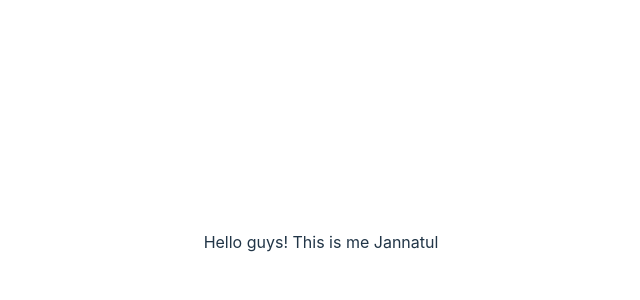
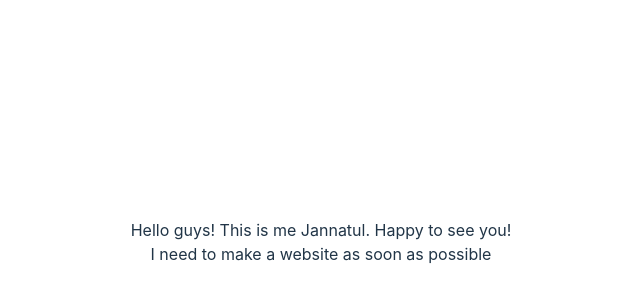
Before and after one commit to jannat-349/portfolio, a React (Vite) app: page / in a window 1280 px wide. Shown: the part 158-458 px from the top of the page, without its empty margins (319-959 px from the left). Built offline with nearby package versions, Linux system fonts and the light colour scheme.

Commit message:
Added read/write permission in github actions

```diff
--- a/src/App.jsx
+++ b/src/App.jsx
@@ -5,7 +5,9 @@ import './App.css'
 
 function App() {
   return (
-    <div>Hello guys! This is me Jannatul</div>
+    <div>Hello guys! This is me Jannatul. Happy to see you!
+      <div>I need to make a website as soon as possible</div>
+    </div>
   )
 }
 
```
